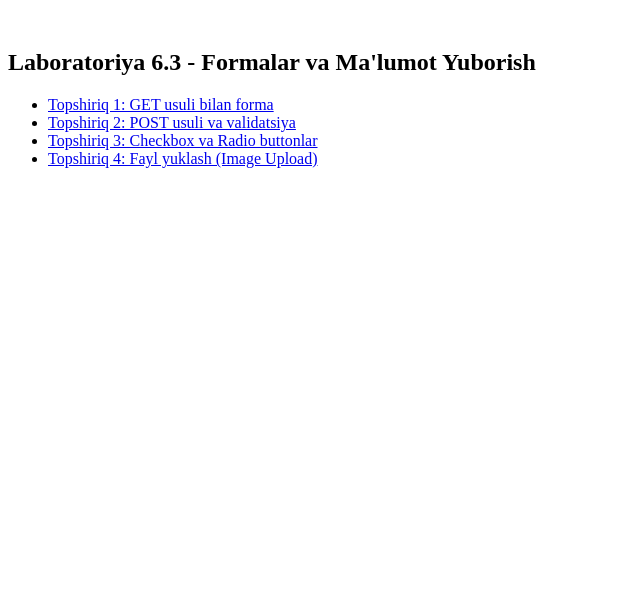
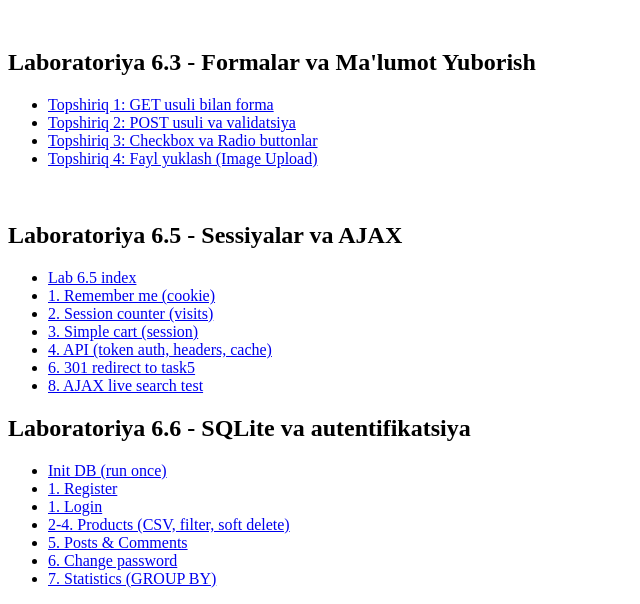
Before and after one commit to dasturland/Web_Tech_TOPSHIRIQLAR_LABARATORIYA, a PHP site: page / in a window 1280 px wide. Shown: the part 484-1088 px from the top of the page, without its empty margins (0-640 px from the left). Before the commit the page ends 652 px from the top, so only its background shows below. Run offline with PHP 8.4, Linux system fonts and the light colour scheme.

Commit message:
Update index.php

```diff
--- a/TOPSHIRIQLAR_LABARATORIYA/index.php
+++ b/TOPSHIRIQLAR_LABARATORIYA/index.php
@@ -59,5 +59,29 @@ $tasks = [
         </ul>
         <br>
     <?php endforeach; ?>
+
+    <!-- Lab 6.5 - Sessions, Cookies, Headers, AJAX -->
+    <h2>Laboratoriya 6.5 - Sessiyalar va AJAX</h2>
+    <ul>
+        <li><a href="lab_6_5/index.php">Lab 6.5 index</a></li>
+        <li><a href="lab_6_5/task1.php">1. Remember me (cookie)</a></li>
+        <li><a href="lab_6_5/task2.php">2. Session counter (visits)</a></li>
+        <li><a href="lab_6_5/task3.php">3. Simple cart (session)</a></li>
+        <li><a href="lab_6_5/task5.php?token=secret123">4. API (token auth, headers, cache)</a></li>
+        <li><a href="lab_6_5/task5_redirect.php">6. 301 redirect to task5</a></li>
+        <li><a href="lab_6_5/task5_test.html">8. AJAX live search test</a></li>
+    </ul>
+
+    <!-- Lab 6.6 - SQLite, Auth, Products, Posts -->
+    <h2>Laboratoriya 6.6 - SQLite va autentifikatsiya</h2>
+    <ul>
+        <li><a href="lab_6_6/init_db.php">Init DB (run once)</a></li>
+        <li><a href="lab_6_6/register.php">1. Register</a></li>
+        <li><a href="lab_6_6/login.php">1. Login</a></li>
+        <li><a href="lab_6_6/task5.php">2-4. Products (CSV, filter, soft delete)</a></li>
+        <li><a href="lab_6_6/posts.php">5. Posts & Comments</a></li>
+        <li><a href="lab_6_6/change_password.php">6. Change password</a></li>
+        <li><a href="lab_6_6/stats.php">7. Statistics (GROUP BY)</a></li>
+    </ul>
 </body>
 </html>
```
